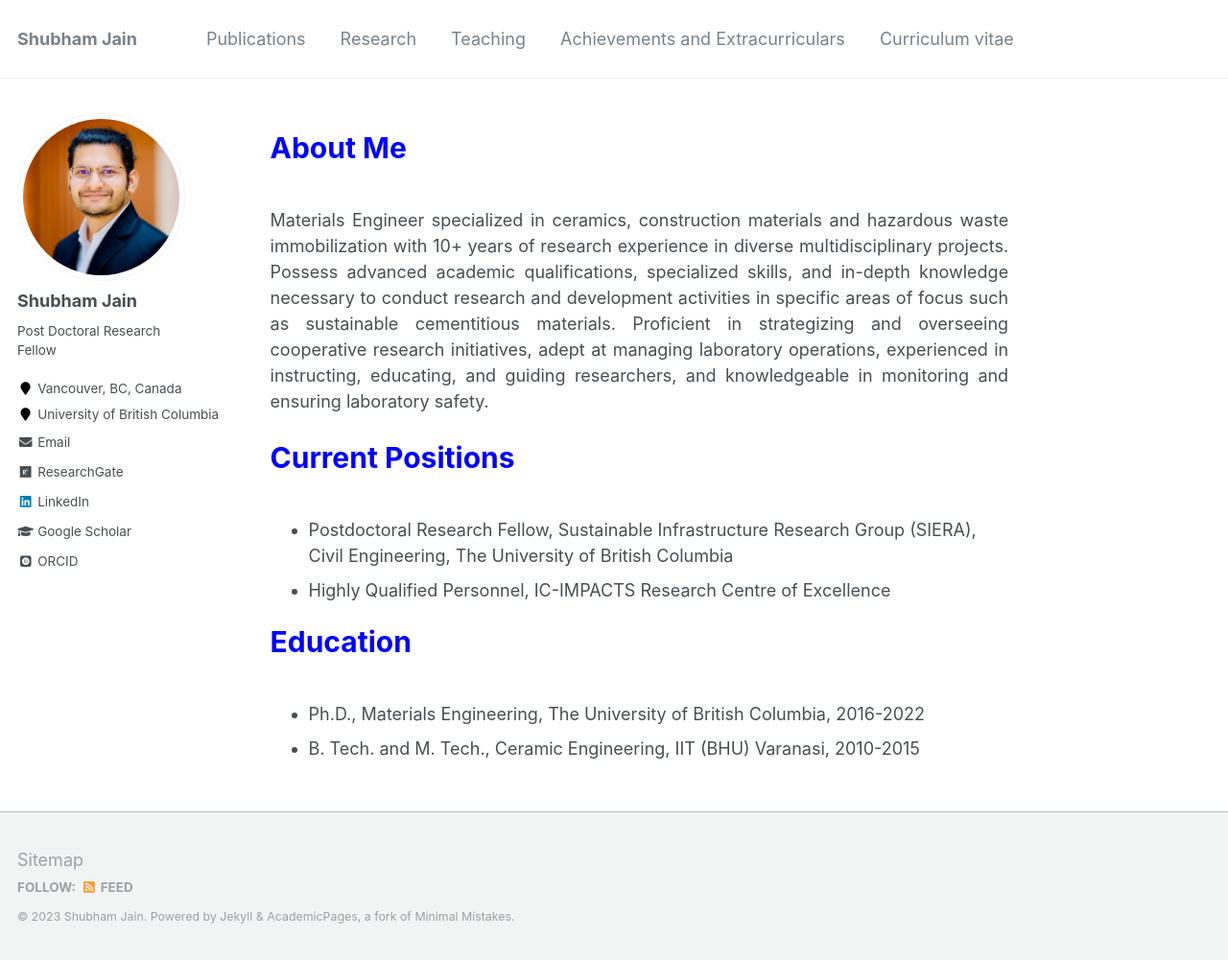
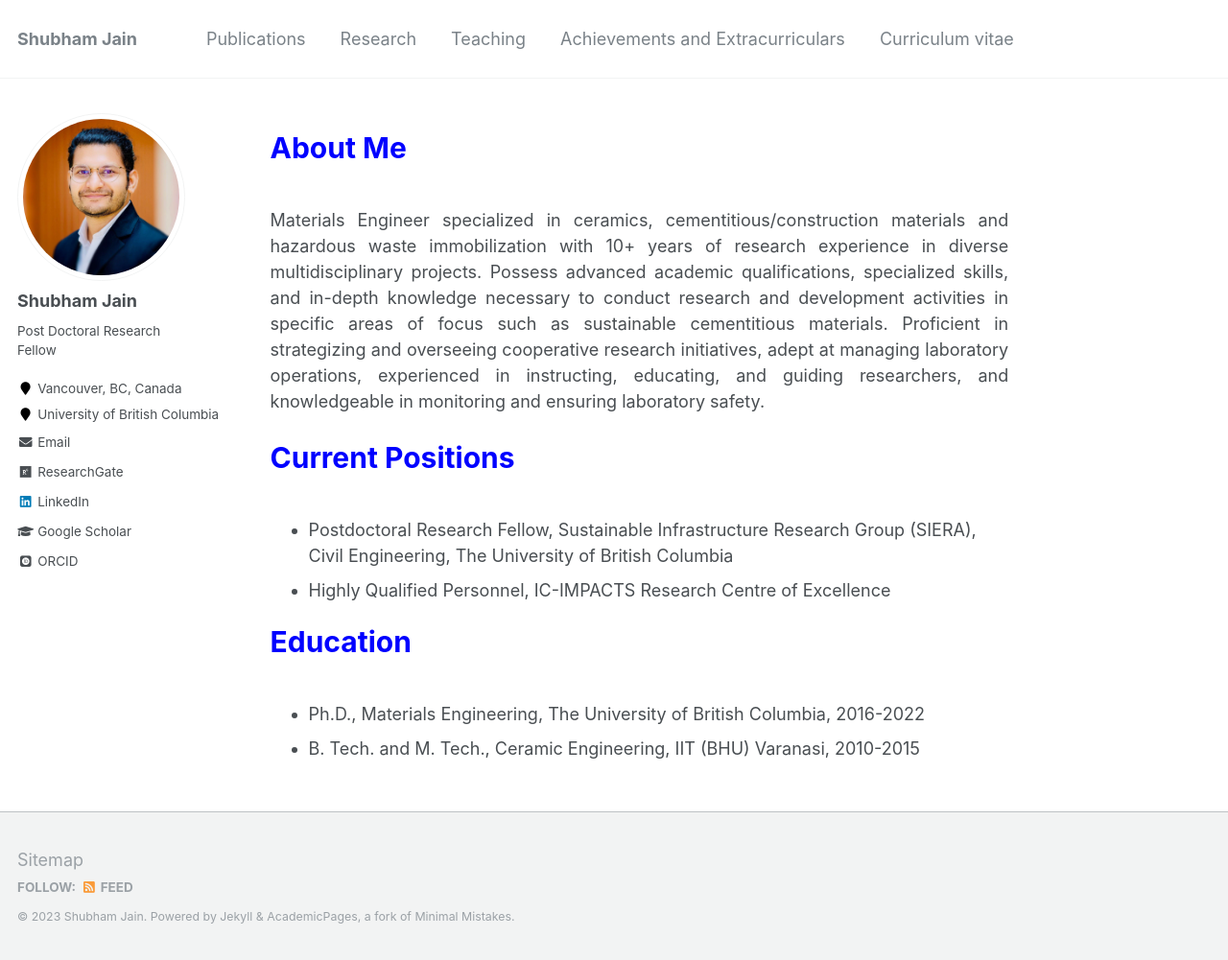
Before and after one commit to shubhamj2611/shubhamj2611.github.io, a Jekyll site: the page built from _pages/about.md, in a window 1280 px wide and 1001 px high. Shown: the whole window at 96% size. Built offline with Jekyll 4.4.1, drawn with Linux system fonts in a browser that asks for light colours; some web fonts are replaced.

Commit message:
Update about.md

```diff
--- a/_pages/about.md
+++ b/_pages/about.md
@@ -9,7 +9,7 @@ redirect_from:
 ---
 
 <p style="text-align:left; color:Blue; font-size:30px; font-weight:bold;"> About Me </p>
-<p style="text-align:justify; font-size=22px;"> Materials Engineer specialized in ceramics, construction materials and hazardous waste immobilization with 10+ years of research experience in diverse multidisciplinary projects. Possess advanced academic qualifications, specialized skills, and in-depth knowledge necessary to conduct research and development activities in specific areas of focus such as sustainable cementitious materials. Proficient in strategizing and overseeing cooperative research initiatives, adept at managing laboratory operations, experienced in instructing, educating, and guiding researchers, and knowledgeable in monitoring and ensuring laboratory safety. </p>
+<p style="text-align:justify; font-size=22px;"> Materials Engineer specialized in ceramics, cementitious/construction materials and hazardous waste immobilization with 10+ years of research experience in diverse multidisciplinary projects. Possess advanced academic qualifications, specialized skills, and in-depth knowledge necessary to conduct research and development activities in specific areas of focus such as sustainable cementitious materials. Proficient in strategizing and overseeing cooperative research initiatives, adept at managing laboratory operations, experienced in instructing, educating, and guiding researchers, and knowledgeable in monitoring and ensuring laboratory safety. </p>
 
 <p style="text-align:left; color:Blue; font-size:30px; font-weight:bold;"> Current Positions </p>
 * Postdoctoral Research Fellow, Sustainable Infrastructure Research Group (SIERA), Civil Engineering, The University of British Columbia
```
